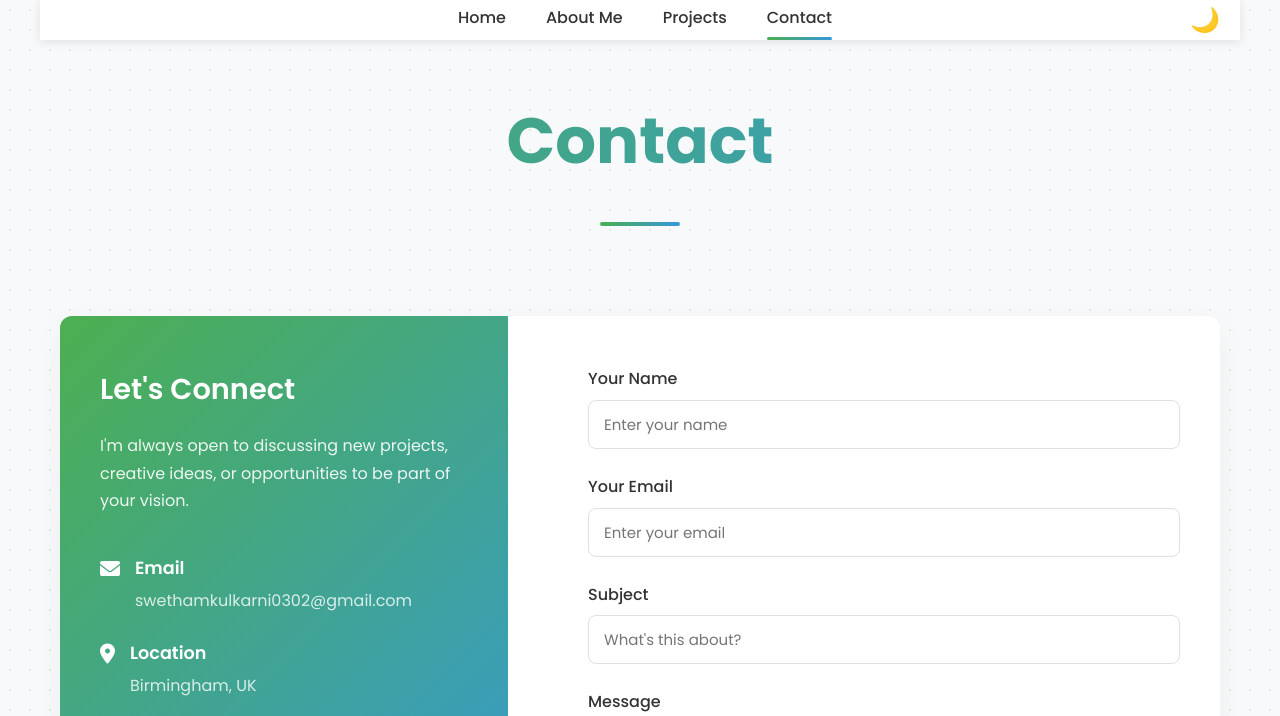
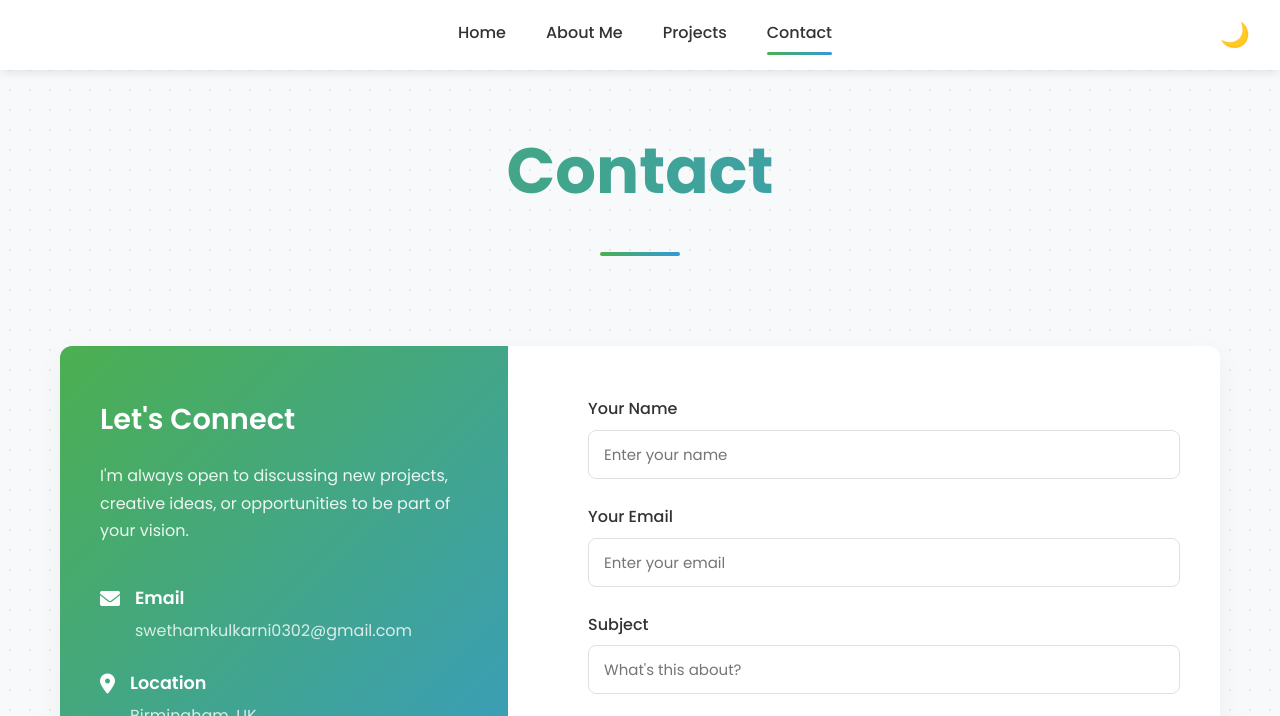
Before and after one commit to swethamkulkarni/swetha-ai-portfolio, a plain HTML site: page contact.html in a window 1280 px wide. Shown: the top 716 px of the page. Drawn offline with Linux system fonts and the light colour scheme.

Commit message:
updated css

```diff
--- a/contact.html
+++ b/contact.html
@@ -431,11 +431,10 @@
     }
   </style>
 </head>
-<body>
+<body class="fade-in">
   <!-- Navigation -->
-  <header>
-    <nav class="container">
-      <a href="index.html" class="logo">S</a>
+    <nav>
+      <div> <a href="index.html" class="logo">S</a></div>
       <div class="nav-links">
         <a href="index.html">Home</a>
         <a href="about.html">About Me</a>
@@ -444,7 +443,6 @@
       </div>
       <button class="theme-toggle">🌙</button>
     </nav>
-  </header>
 
   <!-- Contact Header -->
   <section class="page-header">
```
